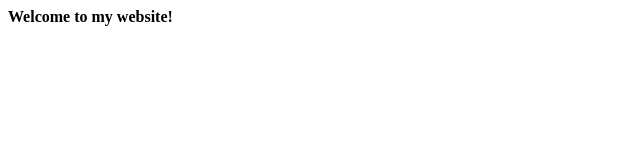
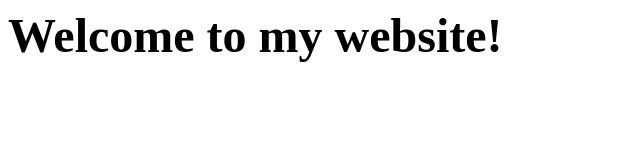
Before and after one commit to MiscPractice/miscpractice.github.io, a plain HTML site: page index.html in a window 1280 px wide. Shown: the whole page, without its empty margins (0-640 px from the left). Drawn offline with Linux system fonts and the light colour scheme.

Commit message:
Update index.html

```diff
--- a/index.html
+++ b/index.html
@@ -2,6 +2,6 @@
 <html>
  <meta charset="utf-8">
  <body>
-  <strong>Welcome to my website!</strong>
+  <font size=40px><strong>Welcome to my website!</strong></font>
  </body>
 <html>
```
